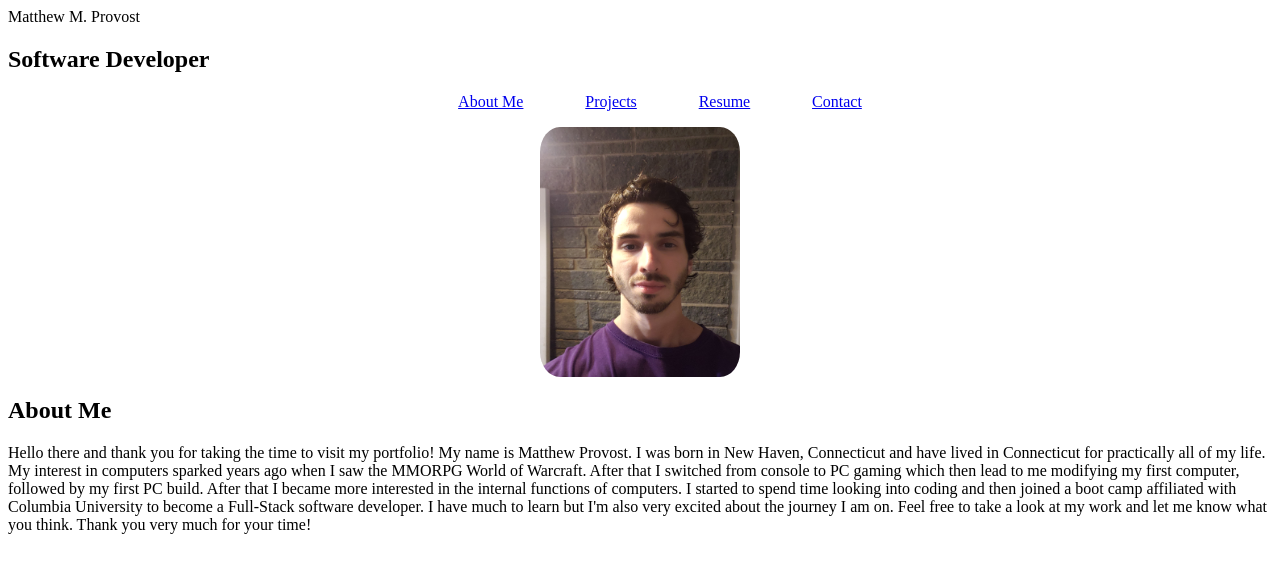
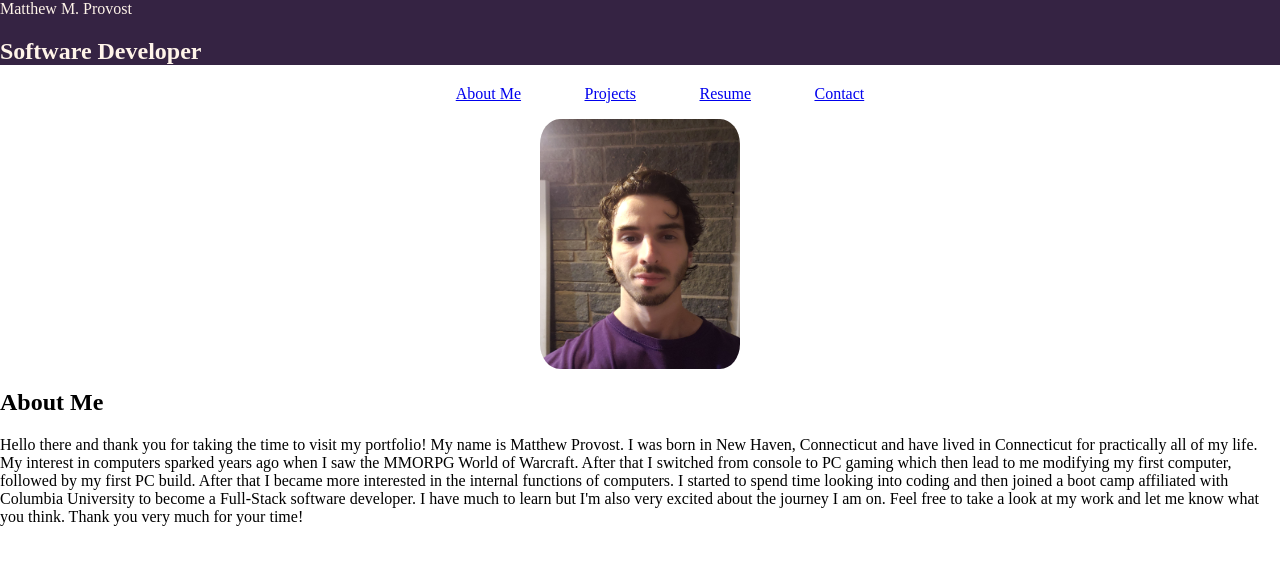
Before and after one commit to provostma21/Portfolio, a React (Create React App) app: page / in a window 1280 px wide. Shown: the top 572 px of the page. Built offline with nearby package versions, Linux system fonts and the light colour scheme.

Commit message:
added some coloration styling to header and removed padding/margins of header component

```diff
--- a/src/components/Header.js
+++ b/src/components/Header.js
@@ -1,8 +1,10 @@
+import "./Style/Header.css";
+
 export default function Header() {
   return (
-    <>
+    <div className="header-container">
       <header>Matthew M. Provost</header>
       <h2>Software Developer</h2>
-    </>
+    </div>
   );
 }
--- /dev/null
+++ b/src/components/Style/Header.css
@@ -0,0 +1,9 @@
+.header-container {
+    background-color: #352343;
+    color: #FFF4E9;
+}
+
+body {
+    margin: 0;
+    padding: 0;
+}
```
